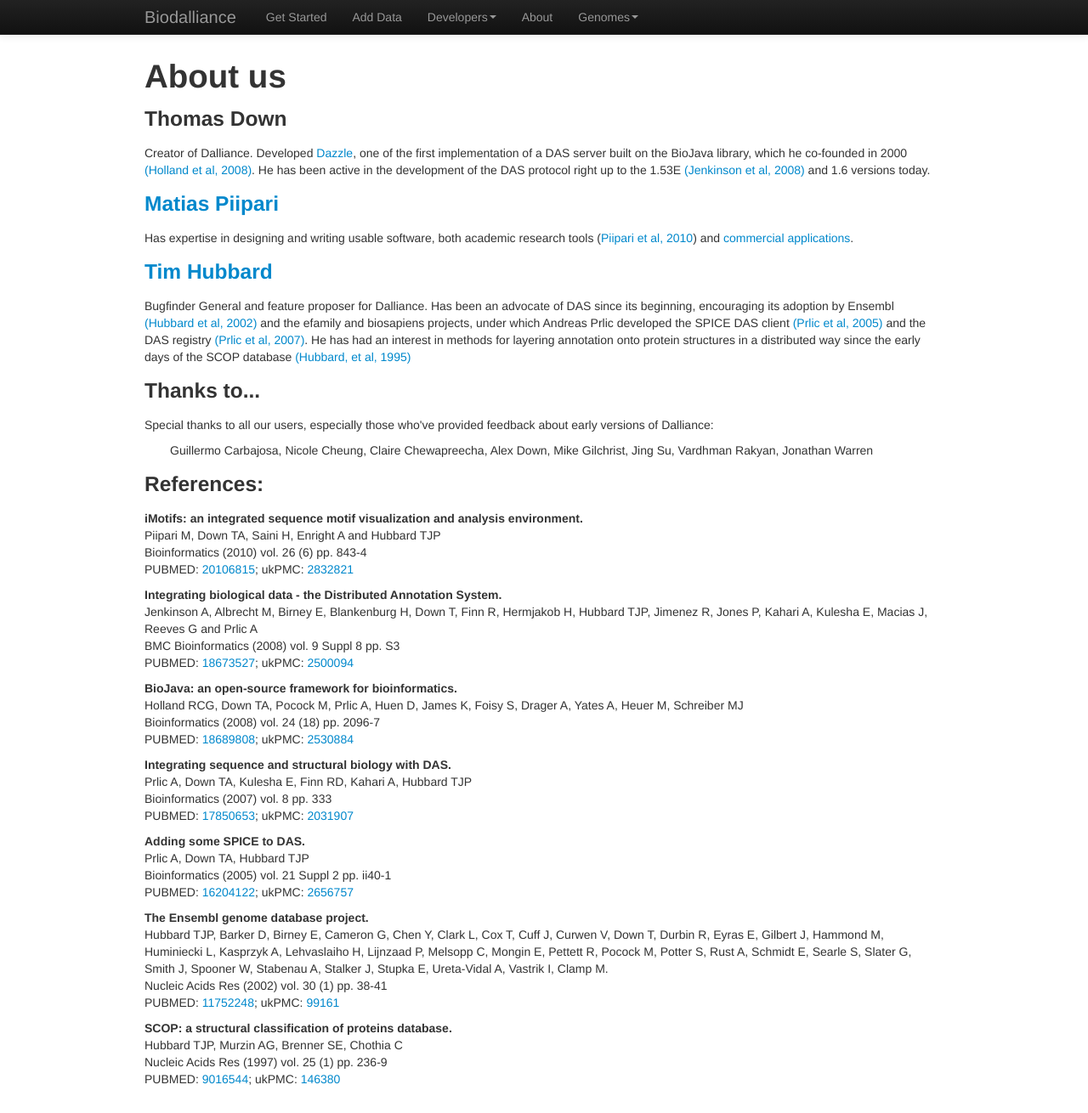
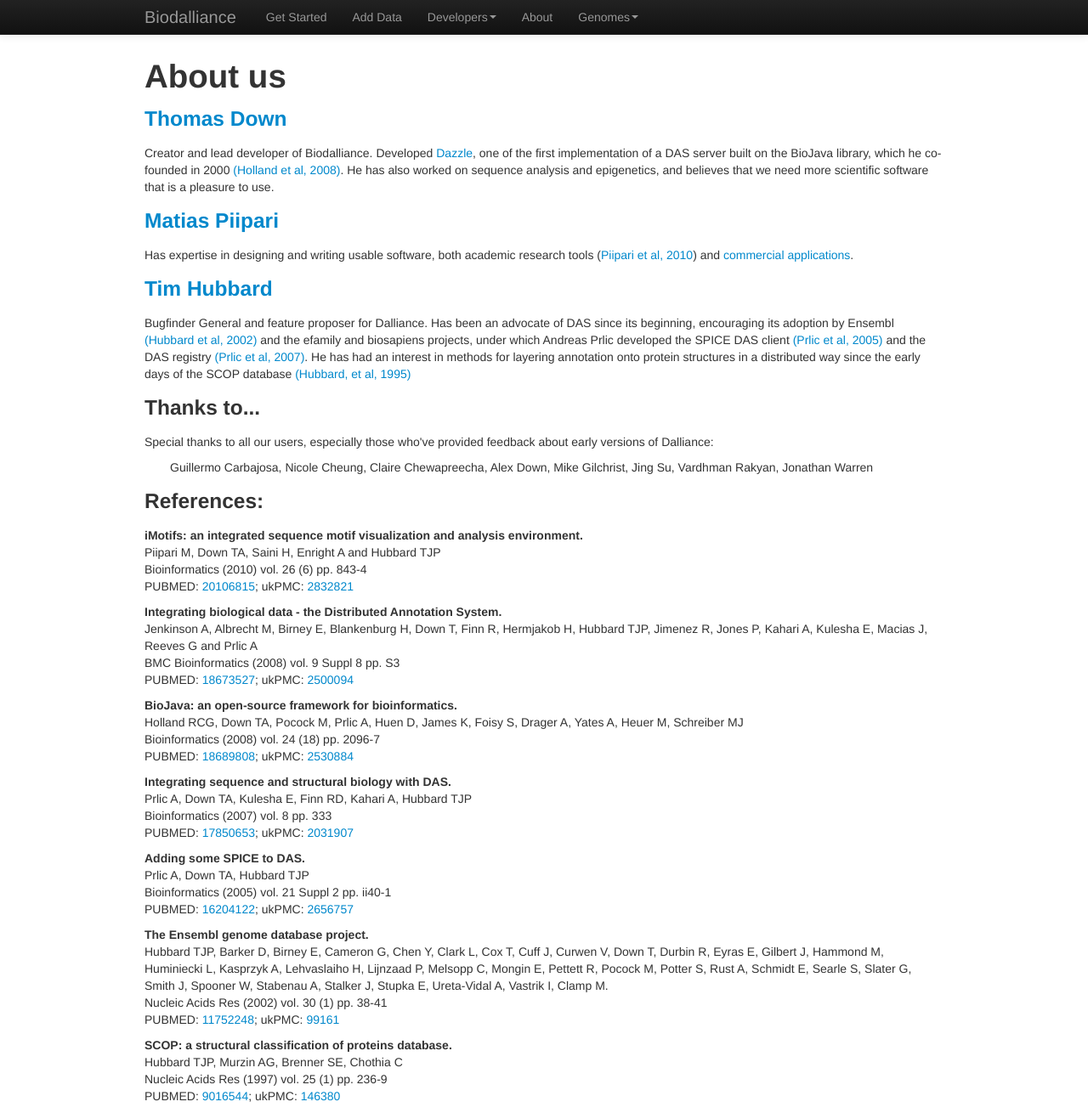
Before and after one commit to biodalliance/dalliance-web, a Jekyll site: the page built from about.html, in a window 1280 px wide and 1310 px high. Shown: the whole window at 85% size. Built offline with Jekyll 4.4.1, drawn with Linux system fonts in a browser that asks for light colours.

Commit message:
Updates.

```diff
--- a/about.html
+++ b/about.html
@@ -2,15 +2,17 @@
 layout: page
 title: About us
 ---
-<h3>Thomas Down</h3>
+<h3><a href="http://www.biodalliance.org/people/thomas">Thomas Down</a></h3>
 
-<p>Creator of Dalliance. Developed <a
+<p>
+Creator and lead developer of Biodalliance. Developed <a
  href="http://www.biojava.org/wiki/Dazzle">Dazzle</a>, one of the
 first implementation of a DAS server built on the BioJava library,
 which he co-founded in 2000 <a href="#pubmed_18689808">(Holland et al,
-2008)</a>. He has been active in the development of the DAS protocol
-right up to the 1.53E <a href="#pubmed_18673527">(Jenkinson et al,
-2008)</a> and 1.6 versions today.</p>
+2008)</a>.  He has also worked on sequence analysis and epigenetics,
+and believes that we need more scientific software that is a pleasure to
+use.
+</p>
 
 <h3><a href="http://uk.linkedin.com/in/matiaspiipari">Matias Piipari</a></h3>
 
```
Also changed, not shown: index.html (+9 -9 lines), oldnews.html (added, +9 -0 lines).
